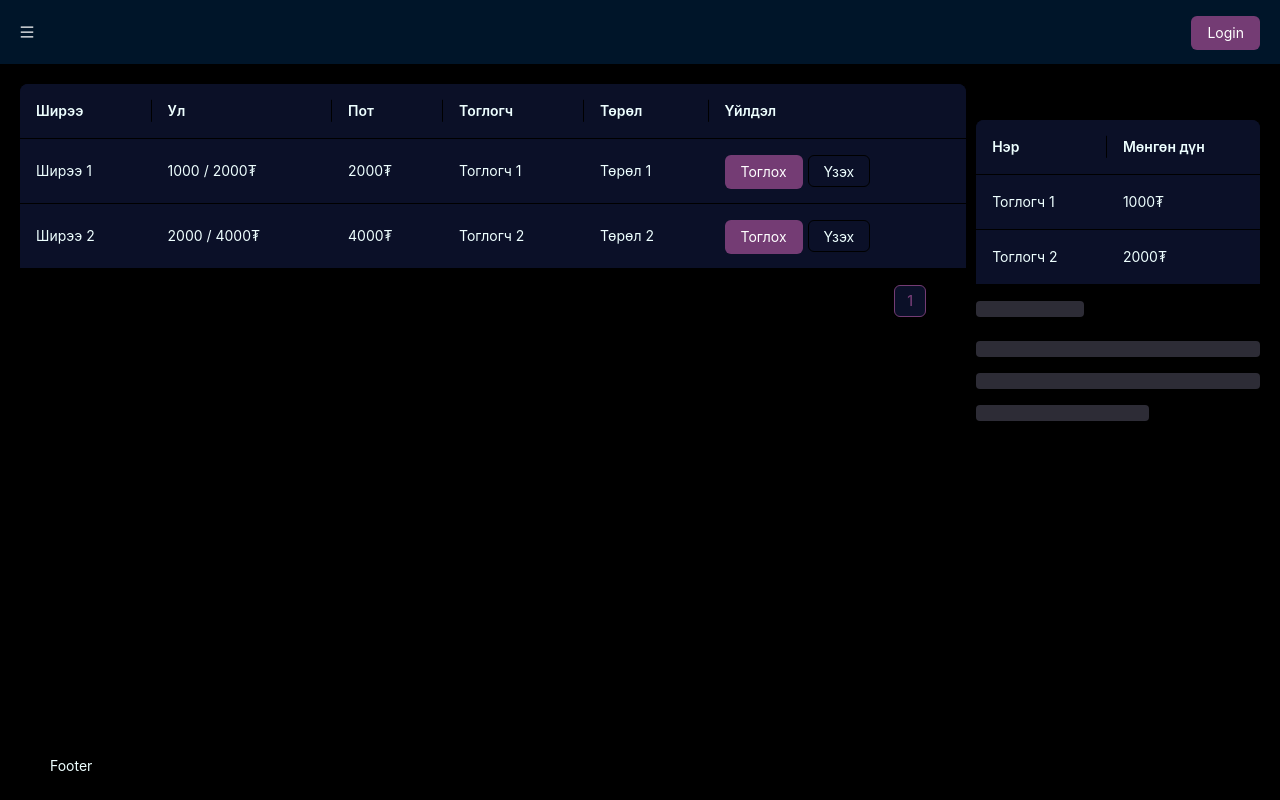
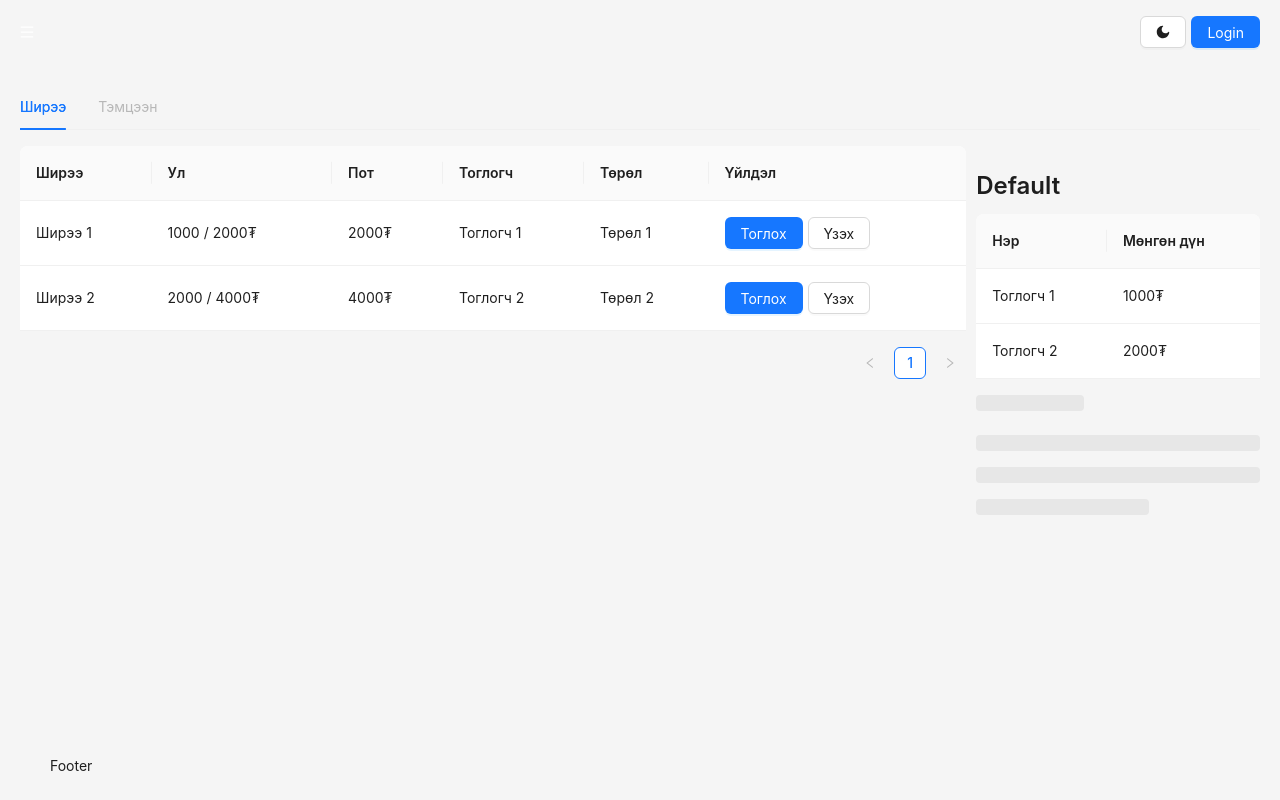
Before and after one commit to dev-manestack/poker-web, a React (Vite) app: page /home in a window 1280 px wide. Built offline with nearby package versions, Linux system fonts and the light colour scheme.

Commit message:
added theme toggle

```diff
--- a/src/app/provider.tsx
+++ b/src/app/provider.tsx
@@ -1,12 +1,27 @@
-import { Provider } from "react-redux";
+import { Provider, useSelector } from "react-redux";
 import { store } from "./store";
 import { ConfigProvider } from "antd";
-import { theme } from "./theme";
+import { theme } from "antd";
+
+const { defaultAlgorithm, darkAlgorithm } = theme;
+
+function ThemeProvider({ children }: { children: React.ReactNode }) {
+  const mode = useSelector((state: any) => state.theme.mode);
+  return (
+    <ConfigProvider
+      theme={{
+        algorithm: mode === "dark" ? [darkAlgorithm] : [defaultAlgorithm],
+      }}
+    >
+      {children}
+    </ConfigProvider>
+  );
+}
 
 function AppProvider({ children }: { children: React.ReactNode }) {
   return (
     <Provider store={store}>
-      <ConfigProvider theme={theme}>{children}</ConfigProvider>
+      <ThemeProvider>{children}</ThemeProvider>
     </Provider>
   );
 }
--- a/src/app/store.ts
+++ b/src/app/store.ts
@@ -1,9 +1,11 @@
 import { configureStore } from "@reduxjs/toolkit";
 import { authApi } from "../api/auth";
+import themeReducer from "./theme-slice";
 
 export const store = configureStore({
   reducer: {
     [authApi.reducerPath]: authApi.reducer,
+    theme: themeReducer,
   },
   middleware: (getDefaultMiddleware) =>
     getDefaultMiddleware().concat(authApi.middleware),
--- /dev/null
+++ b/src/app/theme-slice.ts
@@ -0,0 +1,21 @@
+import { createSlice } from "@reduxjs/toolkit";
+
+const initialState = {
+  mode: "light", // or "dark"
+};
+
+const themeSlice = createSlice({
+  name: "theme",
+  initialState,
+  reducers: {
+    setMode(state, action) {
+      state.mode = action.payload;
+    },
+    toggleMode(state) {
+      state.mode = state.mode === "dark" ? "light" : "dark";
+    },
+  },
+});
+
+export const { setMode, toggleMode } = themeSlice.actions;
+export default themeSlice.reducer;
--- a/src/app/theme.tsx
+++ /dev/null
@@ -1,36 +0,0 @@
-import type { ThemeConfig } from "antd";
-
-const theme: ThemeConfig = {
-  algorithm: [],
-  token: {
-    colorBgBase: "#030711",
-    colorPrimary: "#743c74",
-    colorText: "#EEFFFF",
-    colorBgContainer: "#0B1028",
-    controlOutline: "#743c74",
-  },
-  components: {
-    Table: {
-      rowHoverBg: "#2d2c36",
-    },
-    Skeleton: {
-      gradientFromColor: "#2d2c36",
-      gradientToColor: "#743c74",
-    },
-    Card: {
-      colorBgContainer: "#2d2c36",
-    },
-    Input: {
-      colorBgContainer: "#2d2c36",
-      colorTextPlaceholder: "#EEFFFF",
-    },
-  },
-};
-
-export { theme };
-
-/*
-primary: "#a59aa2",
-secondary: "#2d2c36",
-tertiary: "#743c74",
-*/
--- a/src/components/user-header.tsx
+++ b/src/components/user-header.tsx
@@ -1,12 +1,21 @@
-import { CloseOutlined, MenuOutlined } from "@ant-design/icons";
+import {
+  CloseOutlined,
+  MenuOutlined,
+  MoonFilled,
+  SunFilled,
+} from "@ant-design/icons";
 import { Button, Flex, Modal } from "antd";
 import { useState } from "react";
 import LoginForm from "../features/user/login-form";
 import RegisterForm from "../features/user/register-form";
 import ForgotPasswordForm from "../features/user/forgot-password-form";
+import { useDispatch, useSelector } from "react-redux";
+import { toggleMode } from "../app/theme-slice";
 
 function UserHeader() {
   const [modalType, setModalType] = useState("");
+  const themeMode = useSelector((state: any) => state.theme.mode);
+  const dispatch = useDispatch();
 
   return (
     <Flex
@@ -21,7 +30,14 @@ function UserHeader() {
           }}
         />
       </Flex>
-      <Flex>
+      <Flex gap={5}>
+        <Button
+          onClick={() => {
+            dispatch(toggleMode());
+          }}
+        >
+          {themeMode === "dark" ? <SunFilled /> : <MoonFilled />}
+        </Button>
         <Button
           type="primary"
           onClick={() => {
--- a/src/features/poker/table-details.tsx
+++ b/src/features/poker/table-details.tsx
@@ -31,7 +31,9 @@ const dataSource = [
 function TableDetails({ table }: { table: any }) {
   return (
     <Flex style={{ width: "100%", height: "100%" }} vertical>
-      <Title level={3}>{table?.table}</Title>
+      <Title level={3}>
+        {table?.table?.length > 0 ? table?.table : "Default"}
+      </Title>
       <Table
         columns={columns}
         dataSource={dataSource}
--- a/src/layout/user-layout.tsx
+++ b/src/layout/user-layout.tsx
@@ -7,6 +7,7 @@ const headerStyle: React.CSSProperties = {
   color: "#fff",
   height: 64,
   padding: 0,
+  background: "none",
 };
 
 function UserLayout({ children }: { children: React.ReactNode }) {
--- a/src/pages/home.tsx
+++ b/src/pages/home.tsx
@@ -1,10 +1,31 @@
-import { Flex } from "antd";
+import { Flex, Tabs, type TabsProps } from "antd";
 import TableList from "../features/poker/table-list";
 import { useState } from "react";
 import TableDetails from "../features/poker/table-details";
 
 function HomePage() {
   const [selectedTable, setSelectedTable] = useState<any>(null);
+
+  const tabItems: TabsProps["items"] = [
+    {
+      key: "1",
+      label: "Ширээ",
+      children: (
+        <Flex style={{ width: "100%", height: "100%" }} gap={10}>
+          <TableList setSelectedTable={setSelectedTable} />
+          <Flex style={{ width: "30%", height: "100%" }}>
+            <TableDetails table={selectedTable} />
+          </Flex>
+        </Flex>
+      ),
+    },
+    {
+      key: "2",
+      label: "Тэмцээн",
+      children: <div>Тоглогчид</div>,
+      disabled: true,
+    },
+  ];
 
   return (
     <Flex
@@ -13,10 +34,14 @@ function HomePage() {
       }}
       gap={10}
     >
-      <TableList setSelectedTable={setSelectedTable} />
-      <Flex style={{ width: "30%", height: "100%" }}>
-        <TableDetails table={selectedTable} />
-      </Flex>
+      <Tabs
+        style={{
+          width: "100%",
+          height: "100%",
+        }}
+        defaultActiveKey="1"
+        items={tabItems}
+      />
     </Flex>
   );
 }
```
